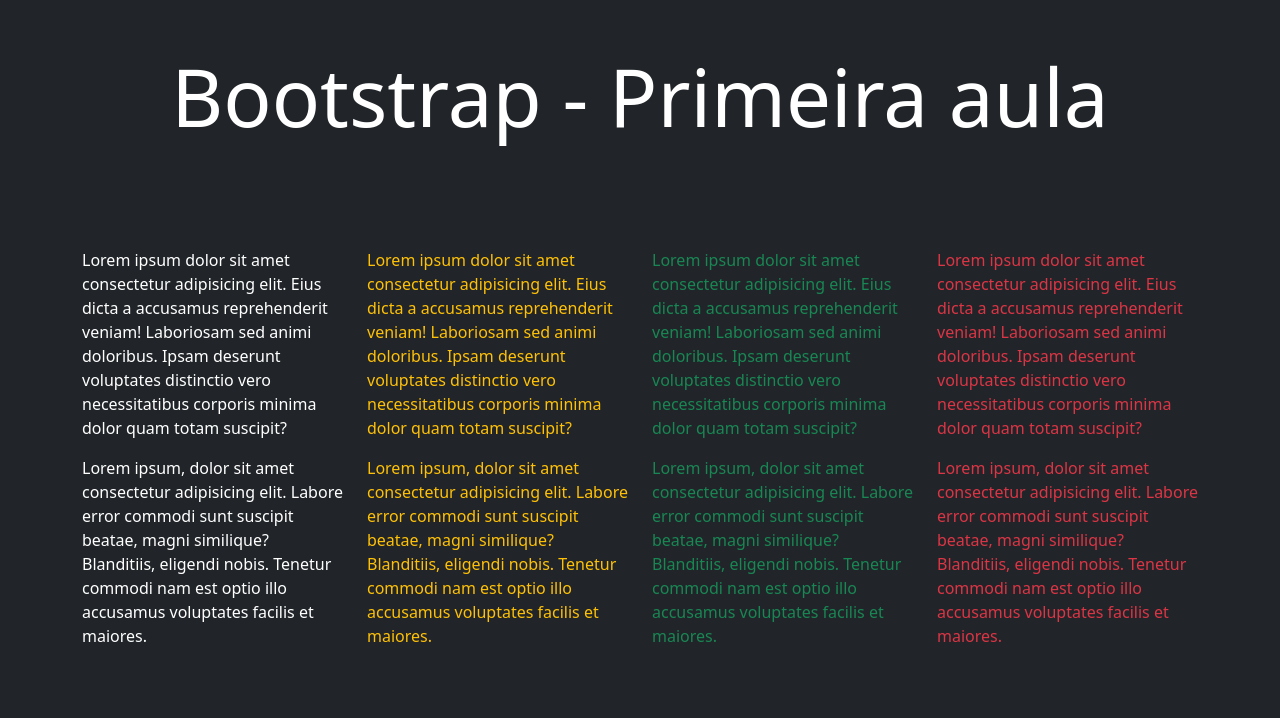
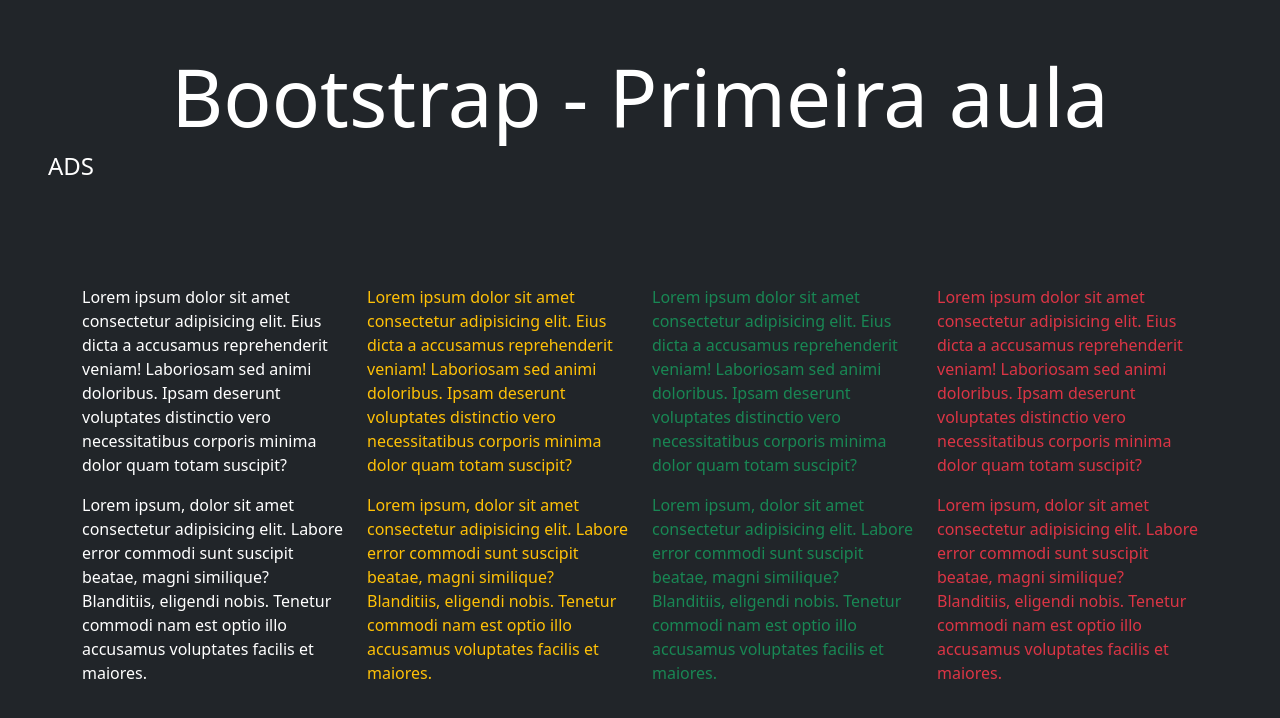
Before and after one commit to dionisioR/exemplo-01-bootstrap-20230420, a plain HTML site: page index.html in a window 1280 px wide. Drawn offline with nearby package versions, Linux system fonts and the light colour scheme.

Commit message:
modificado o header

```diff
--- a/index.html
+++ b/index.html
@@ -15,6 +15,7 @@
         <h1 class="display-1 text-center">
             Bootstrap - Primeira aula
         </h1>
+        <h4>ADS</h4>
     </header>
 
     <main class="container mt-5">
```
